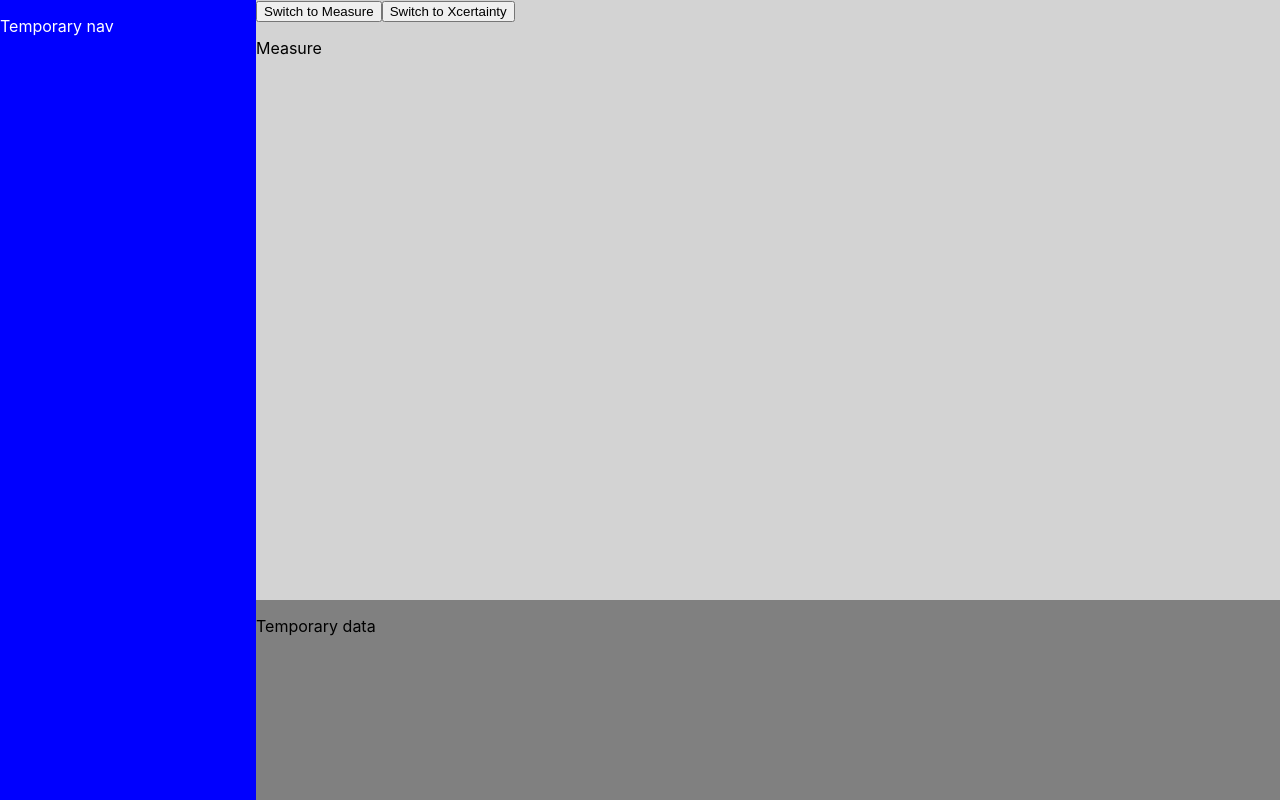
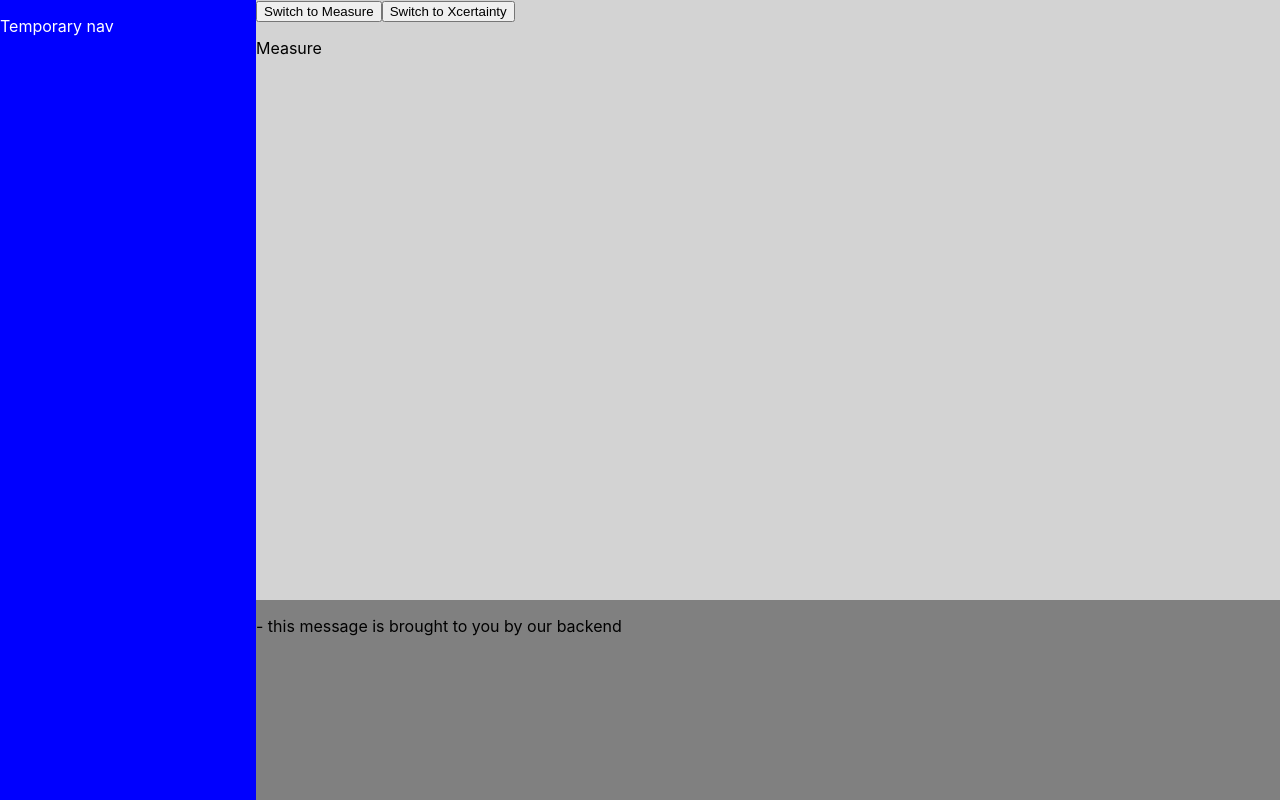
Before and after one commit to alanqiao6/whale_scale, a React (Create React App) app in the folder whale_scale/frontend/: page / in a window 1280 px wide. Built offline with nearby package versions, Linux system fonts and the light colour scheme; no server answers.

Commit message:
added in backend secret message into our frontend

```diff
--- a/whale_scale/frontend/src/App.js
+++ b/whale_scale/frontend/src/App.js
@@ -29,7 +29,7 @@ function App() {
     return (
         <div className="app-container">
             <Navbar /> {/* Learned how to create different components here: https://www.youtube.com/watch?v=0sSYmRImgRY */}
-            <Data />
+            <Data message = {message} />
             <div className="toggle-buttons">
                 <button onClick={toggleToMeasure}>Show Measure</button>
                 <button onClick={toggleToXcertainty}>Show Xcertainty</button>
--- a/whale_scale/frontend/src/Data/Data.js
+++ b/whale_scale/frontend/src/Data/Data.js
@@ -1,10 +1,10 @@
 import './Data.css'; // Import CSS for styling
 import React from 'react';
 
-const Data = () => {
+const Data = ({message}) => {
     return (
         <div className="data">
-            <p>Temporary data</p>
+            <p>{message} - this message is brought to you by our backend</p>
         </div>
     );
 }
```
